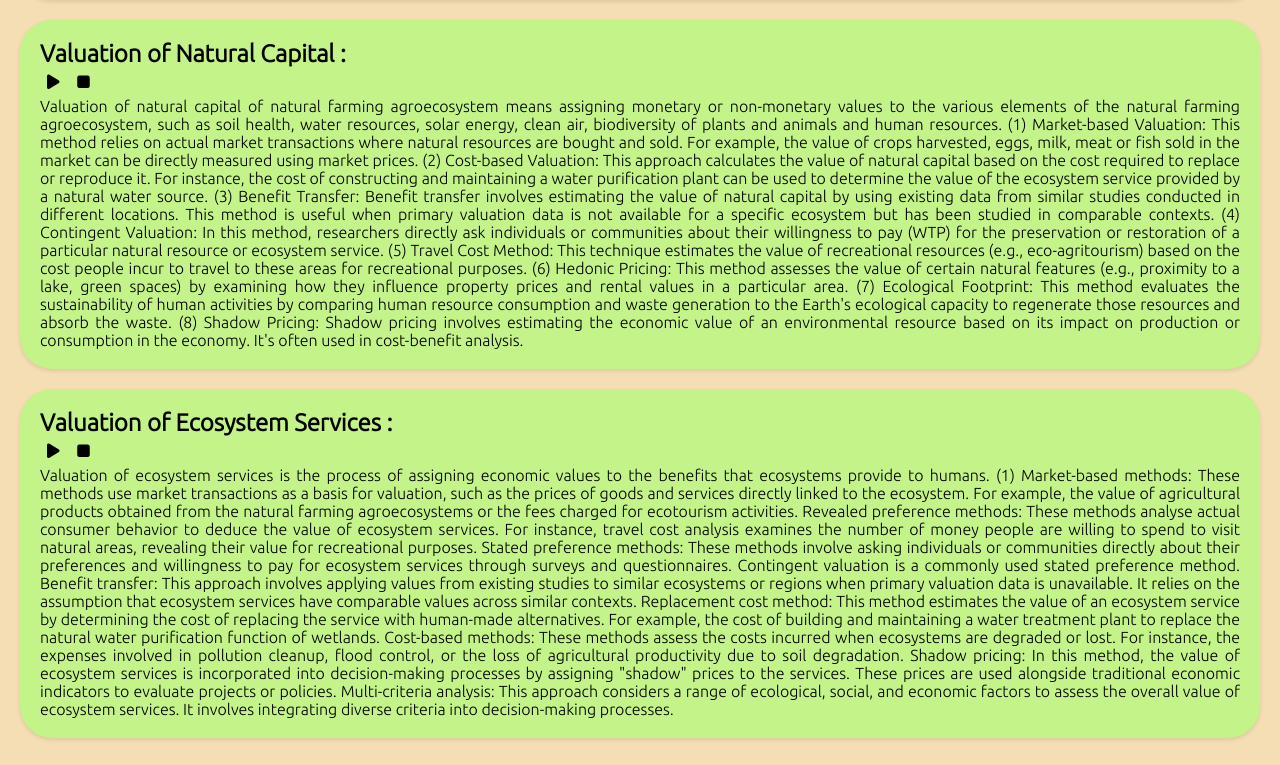
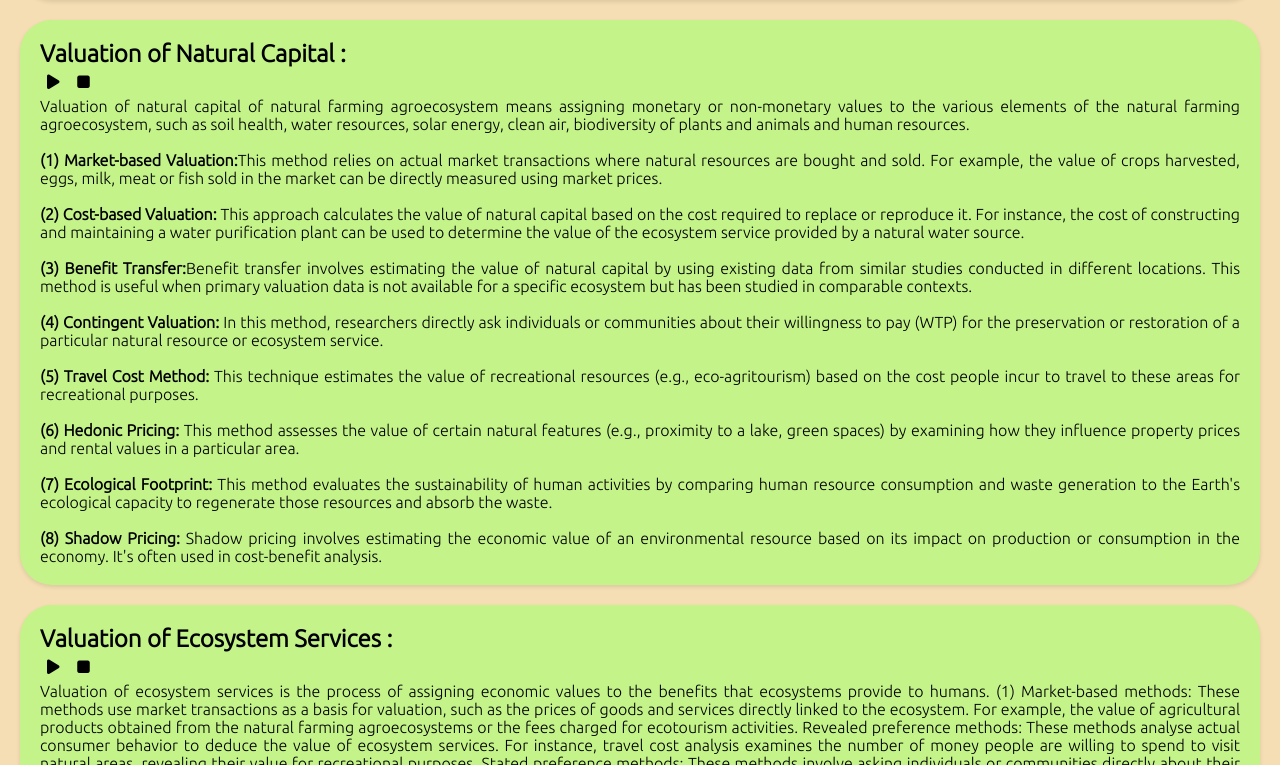
Before and after one commit to anirbanpal2002/NaturalFarming, a website: page Evalution.html in a window 1280 px wide. Shown: the part 626-1391 px from the top of the page. Drawn offline with Linux system fonts and the light colour scheme.

Commit message:
organize

```diff
--- a/Evalution.html
+++ b/Evalution.html
@@ -99,34 +99,50 @@
                     assigning monetary or non-monetary values to the various elements of
                     the natural farming agroecosystem, such as soil health, water
                     resources, solar energy, clean air, biodiversity of plants and
-                    animals and human resources. (1) Market-based Valuation: This method
+                    animals and human resources.
+                    <br><br>
+                    <strong>(1) Market-based Valuation:</strong>This method
                     relies on actual market transactions where natural resources are
                     bought and sold. For example, the value of crops harvested, eggs,
                     milk, meat or fish sold in the market can be directly measured using
-                    market prices. (2) Cost-based Valuation: This approach calculates
+                    market prices.
+                    <br><br>
+                    <strong>(2) Cost-based Valuation:</strong>
+                     This approach calculates
                     the value of natural capital based on the cost required to replace
                     or reproduce it. For instance, the cost of constructing and
                     maintaining a water purification plant can be used to determine the
                     value of the ecosystem service provided by a natural water source.
-                    (3) Benefit Transfer: Benefit transfer involves estimating the value
+                    <br><br>
+                    <strong>(3) Benefit Transfer:</strong>Benefit transfer involves estimating the value
                     of natural capital by using existing data from similar studies
                     conducted in different locations. This method is useful when primary
                     valuation data is not available for a specific ecosystem but has
-                    been studied in comparable contexts. (4) Contingent Valuation: In
+                    been studied in comparable contexts.
+                    <br><br>
+                    <strong>(4) Contingent Valuation:</strong>
+                     In
                     this method, researchers directly ask individuals or communities
                     about their willingness to pay (WTP) for the preservation or
                     restoration of a particular natural resource or ecosystem service.
-                    (5) Travel Cost Method: This technique estimates the value of
+                    <br><br>
+                    <strong>(5) Travel Cost Method:</strong>
+                     This technique estimates the value of
                     recreational resources (e.g., eco-agritourism) based on the cost
-                    people incur to travel to these areas for recreational purposes. (6)
-                    Hedonic Pricing: This method assesses the value of certain natural
+                    people incur to travel to these areas for recreational purposes.
+                    <br><br>
+                    <strong>(6) Hedonic Pricing:</strong> This method assesses the value of certain natural
                     features (e.g., proximity to a lake, green spaces) by examining how
                     they influence property prices and rental values in a particular
-                    area. (7) Ecological Footprint: This method evaluates the
+                    area.
+                    <br><br>
+                    <strong>(7) Ecological Footprint:</strong>
+                     This method evaluates the
                     sustainability of human activities by comparing human resource
                     consumption and waste generation to the Earth's ecological capacity
-                    to regenerate those resources and absorb the waste. (8) Shadow
-                    Pricing: Shadow pricing involves estimating the economic value of an
+                    to regenerate those resources and absorb the waste.
+                    <br><br>
+                    <strong>(8) Shadow Pricing:</strong> Shadow pricing involves estimating the economic value of an
                     environmental resource based on its impact on production or
                     consumption in the economy. It's often used in cost-benefit
                     analysis.
```
